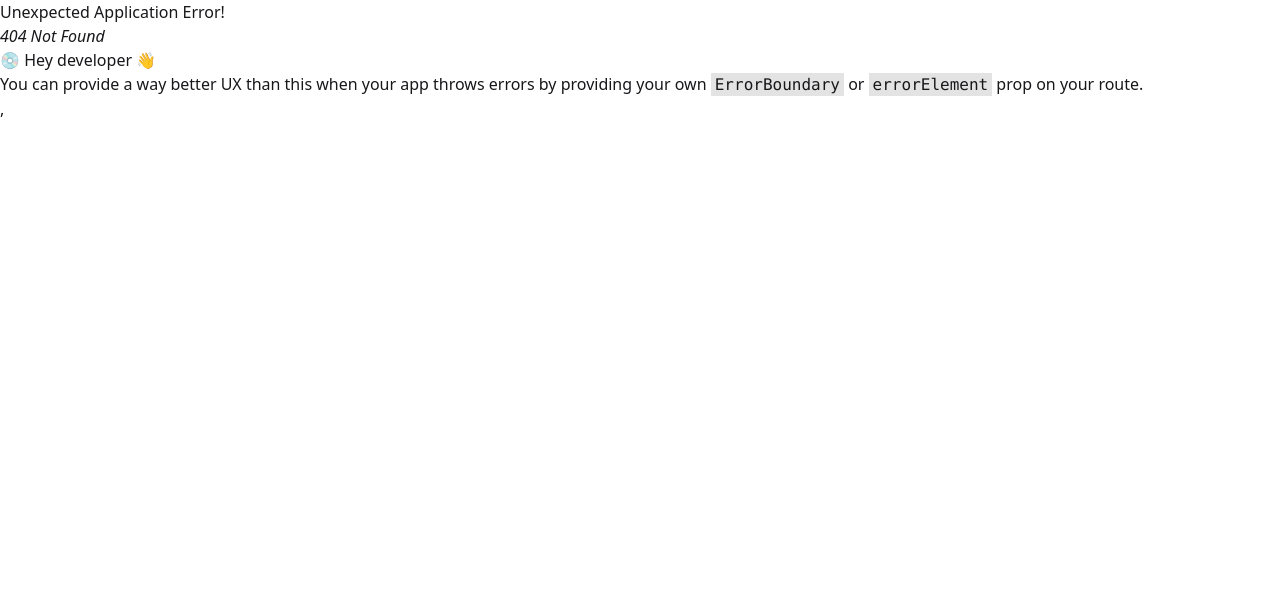
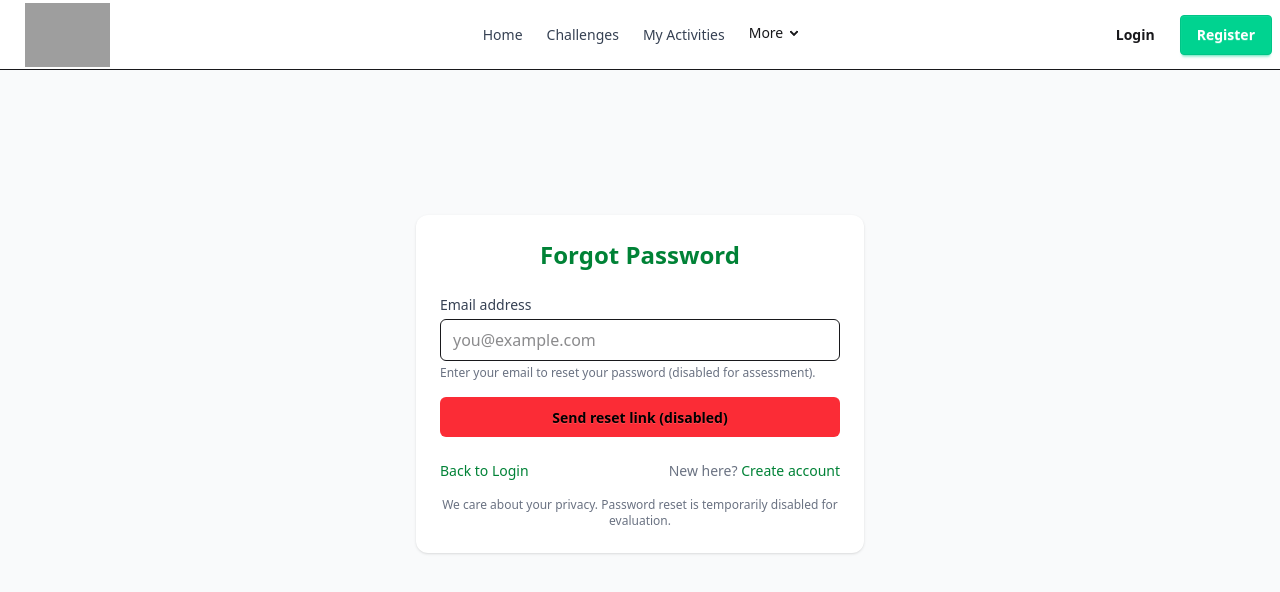
Before and after one commit to nosib55/eco-track-client, a React (Vite) app: page /forgot-password in a window 1280 px wide. Before the commit this address had no page. Shown: the top 592 px of the page. Built offline with nearby package versions, Linux system fonts and the light colour scheme; grey boxes are pictures that could not be loaded.

Commit message:
modified

```diff
--- a/src/components/Navbar.jsx
+++ b/src/components/Navbar.jsx
@@ -49,7 +49,7 @@ export default function Navbar() {
           </ul>
         </div>
 
-        <Link to="/" className="btn btn-ghost text-xl text-green-700"><img src="/src/eco-nav.gif" alt="" className="h-15 " /></Link>
+        <Link to="/" className="btn btn-ghost text-xl text-green-700"><img src="/src/eco-nav.gif" alt="" className="h-16" /></Link>
       </div>
 
       {/* Center: Desktop menu */}
--- a/src/main.jsx
+++ b/src/main.jsx
@@ -1,31 +1,59 @@
 import React, { StrictMode } from "react";
 import ReactDOM from "react-dom/client";
 import "./index.css";
-import { createBrowserRouter } from "react-router";
-import { RouterProvider } from "react-router/dom";
-import App from "./App";
-import Home from "./pages/Home";
+import {
+  createBrowserRouter,
+  RouterProvider,
+} from "react-router-dom"; // ✅ correct import
+
+// Layout
 import PublicLayout from "./layouts/PublicLayout";
 
+// Pages
+import Home from "./pages/Home";
+import Challenges from "./pages/Challenges";
+import Login from "./pages/Login";
+import Register from "./pages/Register";
+import ForgotPassword from "./pages/ForgotPassword";
+import NotFound from "./pages/NotFound";
+
+// ✅ Router Configuration
 const router = createBrowserRouter([
   {
     path: "/",
-    element: <PublicLayout></PublicLayout>,
-    children:[
-      { index: true,
-        element : <Home></Home>
+    element: <PublicLayout />,
+    children: [
+      {
+        index: true,
+        element: <Home />,
       },
       {
-        path:"/challenges"
-
-
-      }
-    ]
+        path: "challenges",
+        element: <Challenges />,
+      },
+      {
+        path: "login",
+        element: <Login />,
+      },
+      {
+        path: "register",
+        element: <Register />,
+      },
+      {
+        path: "forgot-password",
+        element: <ForgotPassword />,
+      },
+      {
+        path: "*",
+        element: <NotFound />,
+      },
+    ],
   },
 ]);
 
+// ✅ Render Application
 ReactDOM.createRoot(document.getElementById("root")).render(
- <StrictMode>
-  <RouterProvider router={router} />,
- </StrictMode>
+  <StrictMode>
+    <RouterProvider router={router} />
+  </StrictMode>
 );
--- a/src/pages/Challenges.jsx
+++ b/src/pages/Challenges.jsx
@@ -0,0 +1,11 @@
+import React from 'react';
+
+const Challenges = () => {
+    return (
+        <div>
+            <h2>challange</h2>
+        </div>
+    );
+};
+
+export default Challenges;
--- a/src/pages/ForgotPassword.jsx
+++ b/src/pages/ForgotPassword.jsx
@@ -8,11 +8,7 @@ export default function ForgotPassword() {
           Forgot Password
         </h1>
 
-        {/* Info note as per assignment */}
-        <div className="mt-4 rounded-md border border-yellow-200 bg-yellow-50 p-3 text-sm text-yellow-800">
-          For this assignment, the actual reset flow is <strong>disabled</strong>.
-          The route exists as a link only.
-        </div>
+
 
         {/* UI-only form (button disabled) */}
         <form className="mt-6 space-y-4" onSubmit={(e) => e.preventDefault()}>
@@ -35,7 +31,7 @@ export default function ForgotPassword() {
           <button
             type="submit"
             disabled
-            className="w-full bg-gray-300 text-gray-600 py-2 rounded-md cursor-not-allowed"
+            className="w-full btn bg-red-500 text-black py-2 rounded-md "
             title="Disabled for assignment"
           >
             Send reset link (disabled)
```
Also changed, not shown: src/pages/About.jsx (added).
